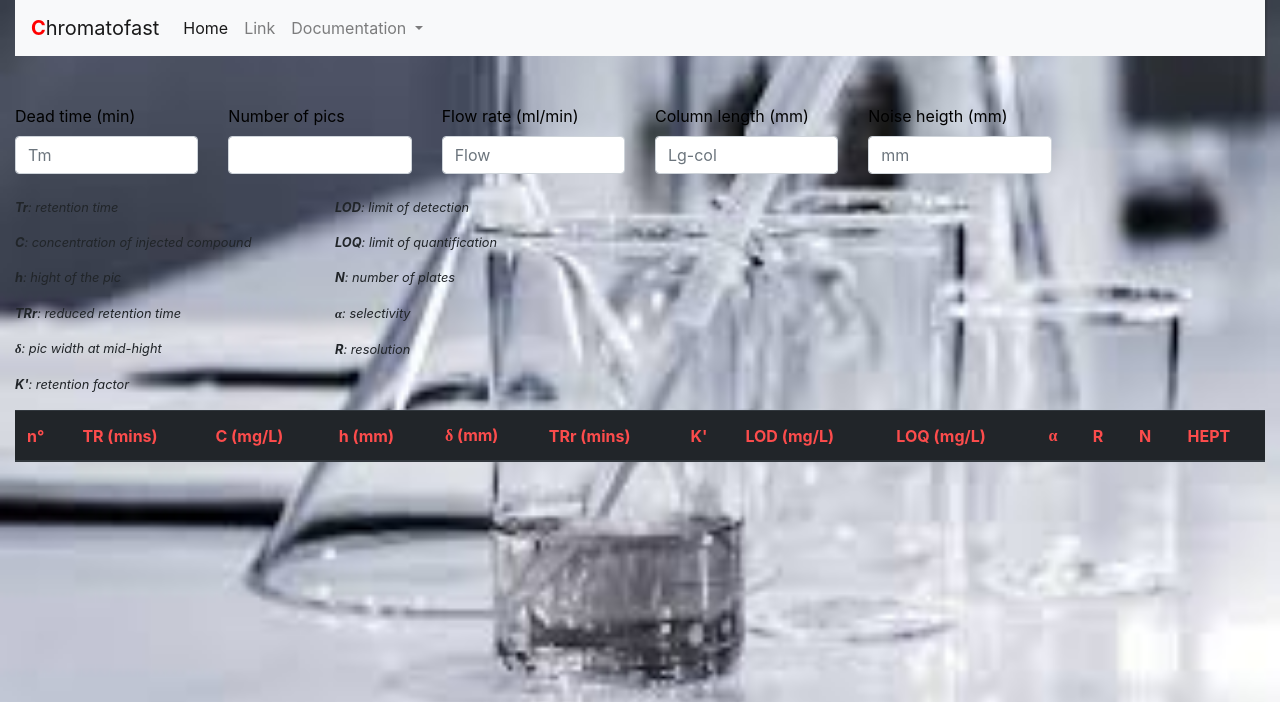
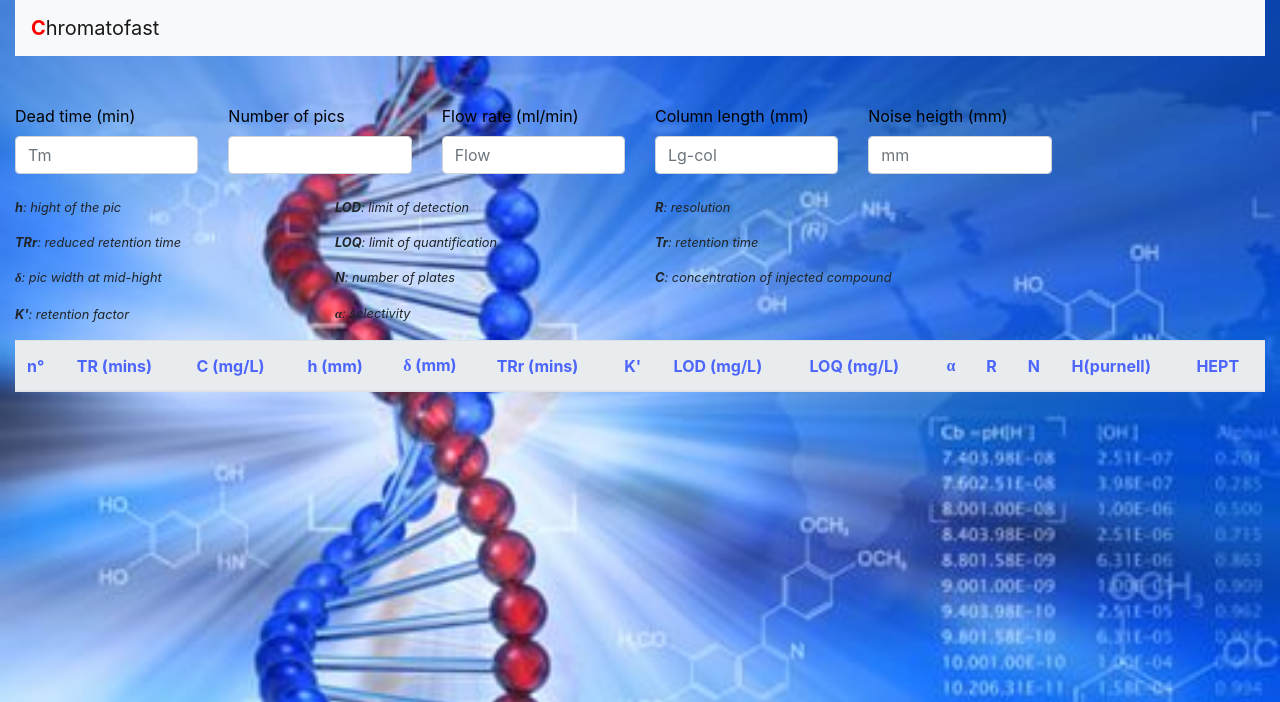
Before and after one commit to RaphaelHebert/gcapp, a Flask app: page / in a window 1280 px wide. Shown: the top 702 px of the page. Run offline with Flask 2, Linux system fonts and the light colour scheme; lists and menus that the app fills with data are empty; some libraries are stand-ins or nearby versions.

Commit message:
tried to add purnell function but S() doesn't work anymore..

```diff
--- a/static/myscript.js
+++ b/static/myscript.js
@@ -17,7 +17,7 @@ function change2(x1) {
 
     //Add the rows <td>
     var parameters = ["picnb", "pic", "C", "h", "Alpha"];
-    var results = ["TRr","Kret", "LOD","LOG","S","reso","N", "HEPT"];
+    var results = ["TRr","Kret", "LOD","LOQ","S","reso","N", "purnell", "HEPT"];
     for(i = 1; i <= y; i++){ console.log("adding row"+i+" to the results table...");
         let table1 = document.getElementById('tbody');
         let table2 = document.createElement("tr");
@@ -42,9 +42,12 @@ function change2(x1) {
 
         for(z1 = 0; z1 < results.length; z1++) {
             let newtd2 = document.createElement("td");
+            if (results[z1] == "reso") {
+                newtd2.className = "reso";
+            }
             newtd2.scope = "row";
-            newtd2.id = parameters[z1] + i;
-            newtd2.innerHTML = parameters[z1] + i;
+            newtd2.id = results[z1] + i;
+            newtd2.innerHTML = results[z1] + i;
             table2.appendChild(newtd2);
 
             }
@@ -74,16 +77,17 @@ function change2(x1) {
             })
 
         $('#S'+k).ready(function () {
-            $('#pic'+ k).change(function () {
+            $('#pic'+ k).change(function () { S(k),
                 $("#S"+ k).change(S(k));
                 });
             })
         $('#Alpha'+k).ready(function () {
-            $('#pic'+k).change(resolution(k))
+            $('#pic'+k).change(resolution(k), S(k));
             })
+
         $('#N'+k).ready(function () {
             $('#Lg').change(function () {
-                HEPT(k); resolution(k);
+                HEPT(k); resolution(k); Purnell(k);
                 console.log("HEPT called from Lg change");
                 });
             })
@@ -92,14 +96,29 @@ function change2(x1) {
         $("#pic" + k).change(function () {
             let picpic;
             picpic = 'pic' + k;
-            let paramTRr;
+            var paramTRr;
             paramTRr = document.getElementById(picpic);
-            $("#pic".id).change(TRr(paramTRr, k),Kret(picpic, k), N(k));
+            $("#pic".id).change(TRr(paramTRr, k),Kret(picpic, k), N(k), Purnell(k));
             })
         }
     }
 
-function TRr(x, y) { console.log("in TRr()")
+$('#Lg').change( function () {
+    for (let z3 = 1; z3 <= x1.value; z3++) {
+        HEPT(z3)}})
+
+$('#TM').change( function () {
+    for (let z4 = 1; z4 <= x1.value; z4++) {
+        let x5 = document.getElementById('pic' + z4)
+        TRr(x5, z4)}})
+
+$('#Noise').change(function (){
+    for (let z5 = 1; z5 <= x1.value; z5++) {
+        limites(z5)
+        }
+    })
+
+function TRr(x, y) { console.log("in TRr()"+ x)
     if (x) {
         let Tm = document.getElementById("TM").value;
         let TRrx = x.value - Tm
@@ -109,13 +128,14 @@ function TRr(x, y) { console.log("in TRr()")
     else return console.log("Can't get element by id with:" + x);;
 }
 
-function Kret(TR, k) { console.log("in Kret")
+function Kret(TR, k) {
+    console.log("in Kret")
     TR1 = document.getElementById(TR).value;
     console.log(TR1)
     Tm = document.getElementById("TM").value;
     console.log(Tm)
     Kret01 = (TR1 - Tm)/Tm;
-    document.getElementById("Kret"+k).innerHTML = Kret01.toFixed(3);
+    document.getElementById("Kret" + k).innerHTML = Kret01.toFixed(2);
     return console.log("Kret() return");
     }
 
@@ -123,7 +143,7 @@ function N(pic) {
     console.log("in N()");
     Alpha = document.getElementById("Alpha"+pic).value;
     TR1 = document.getElementById("pic"+pic).value;
-    N1 = (5.54 *((TR1 / Alpha)*(TR1 / Alpha)));
+    N1 = (5.54 *((TR1 / Alpha) * (TR1 / Alpha)));
     document.getElementById("N"+pic).innerHTML = N1.toFixed(2);
     return console.log("N1() return")
     }
@@ -131,11 +151,14 @@ function N(pic) {
 function S(pic) { console.log("in S()");
     if (document.getElementById("Kret"+(pic - 1)).textContent)
         {
-        Kret1 = document.getElementById("Kret"+(pic - 1)).textContent;
+        Kret1 = document.getElementById("Kret"+(pic - 1)).value;
         Kret1 = parseFloat(Kret1)
-        Kret2 = document.getElementById("Kret"+pic).textContent;
+        Kret2 = document.getElementById("Kret"+pic).value;
         Kret2 = parseFloat(Kret2)
         Sel = Kret2 / Kret1
+        if (Sel < 1) {
+            Sel = Kret1 / Kret2
+        }
         document.getElementById("S"+(pic - 1)).innerHTML = Sel.toFixed(2)
         return console.log("Sel: "+Sel.toFixed(2) + " , S() return")
         }
@@ -171,16 +194,12 @@ function resolution(x) {
     console.log("in resolution()");
     let NA1;
     NA1 = document.getElementById("Alpha" + (x - 1)).value;
-    console.log("NA1 = " + NA1);
     let NA2;
     NA2 = document.getElementById("Alpha" + x).value;
-    console.log("NA2 = " + NA2);
     let NK1;
     NK1 = document.getElementById("pic" + (x - 1)).value;
-    console.log("NK1 = " + NK1);
     let NK2;
     NK2 = document.getElementById("pic" + x).value;
-    console.log("NK2 = " + NK2);
     NA2 = parseFloat(NA2)
     NA1 = parseFloat(NA1)
     let res;
@@ -188,18 +207,27 @@ function resolution(x) {
     console.log(NK2 - NK1);
     console.log(parseInt(NA2) + parseInt(NA1));
     console.log("res = " + res);
-    document.getElementById('reso' + (x - 1)).innerHTML= res.toFixed(4);
+    document.getElementById('reso' + (x - 1)).innerHTML = res.toFixed(4);
+    if (res.toFixed(4) < 1) {
+        document.getElementById('reso' + (x - 1)).className = "reso2";
+        }
+    else if (res.toFixed(4) < 1.4) {
+        document.getElementById('reso' + (x - 1)).className = "reso3";
+        }
+    else if (res.toFixed(4) < 1.6) {
+        document.getElementById('reso' + (x - 1)).className = "reso4";
+        }
+    else {
+        document.getElementById('reso' + (x - 1)).className = "reso5";
+        }
     return console.log("resolution() return");
 }
 
 function limites (k) {
-    console.log("in function limites()")
     let higth1;
     higth1 = document.getElementById("h" + k).value;
-    console.log("higth1 = " + higth1)
     let noise1;
     noise1 = document.getElementById("Noise").value;
-    console.log("noise1 = " + noise1)
     let rate;
     rate = higth1/noise1;
     let Ck;
@@ -211,3 +239,19 @@ function limites (k) {
     document.getElementById("LOQ" + k).innerHTML = LOQ0.toFixed(4);
     }
 }
+
+function Purnell (k) {
+    console.log("Purnell(selectivity, retention factor)" +(k +1))
+    let pur1 = document.getElementById("S" + (k - 1)).textContent;
+    pur1 = parseFloat(pur1)
+    console.log("pur1 is " + pur1)
+    let pur3 = document.getElementById("Kret" + k).textContent;
+    pur3 = parseFloat(pur3);
+    let pur4 = document.getElementById("Kret" + (k + 1) ).textContent;
+    pur4 = parseFloat(par4)
+    console.log("pur4 is " + pur4)
+    let pur5 = (pur3 + pur4) / 2
+    console.log("pur5 is " + pur5)
+    let pur6 = (0.25 * ((pur1 - 1) / pur1) * ( pur5 / (1 + pur5)))
+    document.getElementById("purnell" + (k - 1)).innerHTML = pur6;
+}
--- a/static/mystyle.css
+++ b/static/mystyle.css
@@ -25,3 +25,19 @@ label {
     font-size: 80%;
     font-style: italic;
 }
+
+.reso2 {
+    background-color: rgba(248, 48, 48, 0.808);
+}
+
+.reso3 {
+    background-color: rgba(248, 172, 32, 0.74);
+}
+
+.reso4 {
+    background-color: rgba(59, 250, 59, 0.877);
+}
+
+.reso5 {
+    background-color: rgba(59, 237, 250, 0.877);
+}
--- a/templates/index.html
+++ b/templates/index.html
@@ -23,28 +23,6 @@
               <button class="navbar-toggler" type="button" data-toggle="collapse" data-target="#navbarSupportedContent" aria-controls="navbarSupportedContent" aria-expanded="false" aria-label="Toggle navigation">
                 <span class="navbar-toggler-icon"></span>
               </button>
-
-              <div class="collapse navbar-collapse" id="navbarSupportedContent">
-                <ul class="navbar-nav mr-auto">
-                  <li class="nav-item active">
-                    <a class="nav-link" href="#">Home <span class="sr-only">(current)</span></a>
-                  </li>
-                  <li class="nav-item">
-                    <a class="nav-link" href="#">Link</a>
-                  </li>
-                  <li class="nav-item dropdown">
-                    <a class="nav-link dropdown-toggle" href="#" id="navbarDropdown" role="button" data-toggle="dropdown" aria-haspopup="true" aria-expanded="false">
-                      Documentation
-                    </a>
-                    <div class="dropdown-menu" aria-labelledby="navbarDropdown">
-                      <a class="dropdown-item" href="#">Theorie</a>
-                      <a class="dropdown-item" href="#">references and links</a>
-                      <div class="dropdown-divider"></div>
-                      <a class="dropdown-item" href="#">credit</a>
-                    </div>
-                  </li>
-                </ul>
-              </div>
             </nav>
             <br /><br />
 
@@ -74,38 +52,40 @@
             <br />
             <div class="row" class="terminology">
               <div class="col-md-3 terminology">
-                <p><b>Tr</b>: retention time</p>
-                <p><b>C</b>: concentration of injected compound</p>
                 <p><b>h</b>: hight of the pic</p>
                 <p><b>TRr</b>: reduced retention time</p>
                 <p><b><font face="Symbol, serif">&delta;</font></b>: pic width at mid-hight</p>
                 <p><b>K'</b>: retention factor</p>
               </div>
-
               <div class="col-md-3 terminology" >
                 <p><b>LOD</b>: limit of detection</p>
                 <p><b>LOQ</b>: limit of quantification</p>
                 <p><b>N</b>: number of plates</p>
                 <p><b><font face="Symbol, serif">&alpha;</font></b>: selectivity</p>
+              </div>
+              <div class="col-md-3 terminology">
                 <p><b>R</b>: resolution</p>
+                <p><b>Tr</b>: retention time</p>
+                <p><b>C</b>: concentration of injected compound</p>
               </div>
-            </div>
-            <table class="table table-striped table-dark">
-                <thead class="thead-dark">
+              </div>
+            <table class="table table-light table-striped">
+                <thead class="thead-light">
                   <tr>
-                    <th scope="col" style="color: rgb(252, 76, 76);">n°</th>
-                    <th scope="col" style="color: rgb(252, 76, 76);">TR (mins)</th>
-                    <th scope="col" style="color: rgb(252, 76, 76);">C (mg/L)</th>
-                    <th scope="col" style="color: rgb(252, 76, 76);">h (mm)</th>
-                    <th scope="col" style="color: rgb(252, 76, 76);"><font face="Symbol, serif">&delta;</font> (mm)</th>
-                    <th scope="col" style="color: rgb(252, 76, 76);">TRr (mins)</th>
-                    <th scope="col" style="color: rgb(252, 76, 76);">K'</th>
-                    <th scope="col" style="color: rgb(252, 76, 76);">LOD (mg/L)</th>
-                    <th scope="col" style="color: rgb(252, 76, 76);">LOQ (mg/L)</th>
-                    <th scope="col" style="color: rgb(252, 76, 76);"><font face="Symbol, serif">&alpha;</font></th>
-                    <th scope="col" style="color: rgb(252, 76, 76);">R</th>
-                    <th scope="col" style="color: rgb(252, 76, 76);">N</th>
-                    <th scope="col" style="color: rgb(252, 76, 76);">HEPT</th>
+                    <th scope="col" style="color: rgb(76, 102, 252);">n°</th>
+                    <th scope="col" style="color: rgb(76, 102, 252);">TR (mins)</th>
+                    <th scope="col" style="color: rgb(76, 102, 252);">C (mg/L)</th>
+                    <th scope="col" style="color: rgb(76, 102, 252);">h (mm)</th>
+                    <th scope="col" style="color: rgb(76, 102, 252);"><font face="Symbol, serif">&delta;</font> (mm)</th>
+                    <th scope="col" style="color: rgb(76, 102, 252);">TRr (mins)</th>
+                    <th scope="col" style="color: rgb(76, 102, 252);">K'</th>
+                    <th scope="col" style="color: rgb(76, 102, 252);">LOD (mg/L)</th>
+                    <th scope="col" style="color: rgb(76, 102, 252);">LOQ (mg/L)</th>
+                    <th scope="col" style="color: rgb(76, 102, 252);"><font face="Symbol, serif">&alpha;</font></th>
+                    <th scope="col" style="color: rgb(76, 102, 252);">R</th>
+                    <th scope="col" style="color: rgb(76, 102, 252);">N</th>
+                    <th scope="col" style="color: rgb(76, 102, 252);">H(purnell)</th>
+                    <th scope="col" style="color: rgb(76, 102, 252);">HEPT</th>
                   </tr>
                 </thead>
                 <tbody id ="tbody">
```
Also changed, not shown: static/labfree.jpeg, static/labfree3.jpeg (added).
